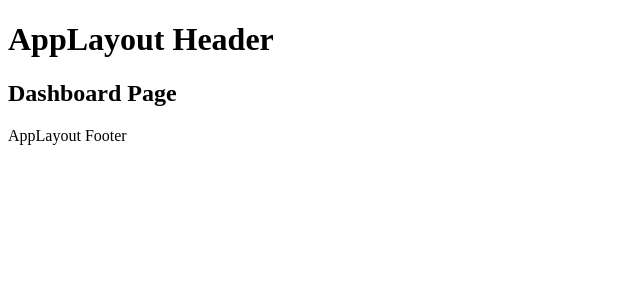
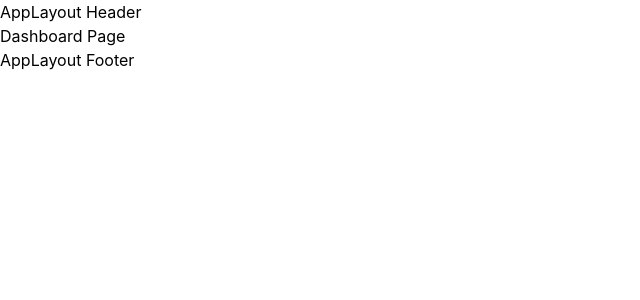
Before and after one commit to rramires/tailwind, a React (Vite) app: page / in a window 1280 px wide. Shown: the top 300 px of the page, without its empty margins (0-640 px from the left). Built offline with nearby package versions, Linux system fonts and the light colour scheme.

Commit message:
feat: integrate Tailwind CSS with Vite and add global styles

```diff
--- a/package.json
+++ b/package.json
@@ -12,9 +12,11 @@
     "format": "prettier --write \"src/**/*.ts*\""
   },
   "dependencies": {
+    "@tailwindcss/vite": "^4.2.2",
     "react": "^19.2.4",
     "react-dom": "^19.2.4",
-    "react-router": "^7.14.0"
+    "react-router": "^7.14.0",
+    "tailwindcss": "^4.2.2"
   },
   "devDependencies": {
     "@eslint/js": "^9.39.4",
--- /dev/null
+++ b/src/global.css
@@ -0,0 +1 @@
+@import 'tailwindcss';
--- a/src/main.tsx
+++ b/src/main.tsx
@@ -1,3 +1,5 @@
+import './global.css'
+
 import { StrictMode } from 'react'
 import { createRoot } from 'react-dom/client'
 
--- a/vite.config.ts
+++ b/vite.config.ts
@@ -1,5 +1,6 @@
 import path from 'node:path'
 
+import tailwindcss from '@tailwindcss/vite'
 import react from '@vitejs/plugin-react'
 import { defineConfig } from 'vite'
 
@@ -8,7 +9,7 @@ export default defineConfig({
 	server: {
 		port: 3001,
 	},
-	plugins: [react()],
+	plugins: [react(), tailwindcss()],
 	resolve: {
 		alias: {
 			'@': path.resolve(__dirname, './src'),
```
Also changed, not shown: 1 other file (tests, documents, lock files or other folders).
